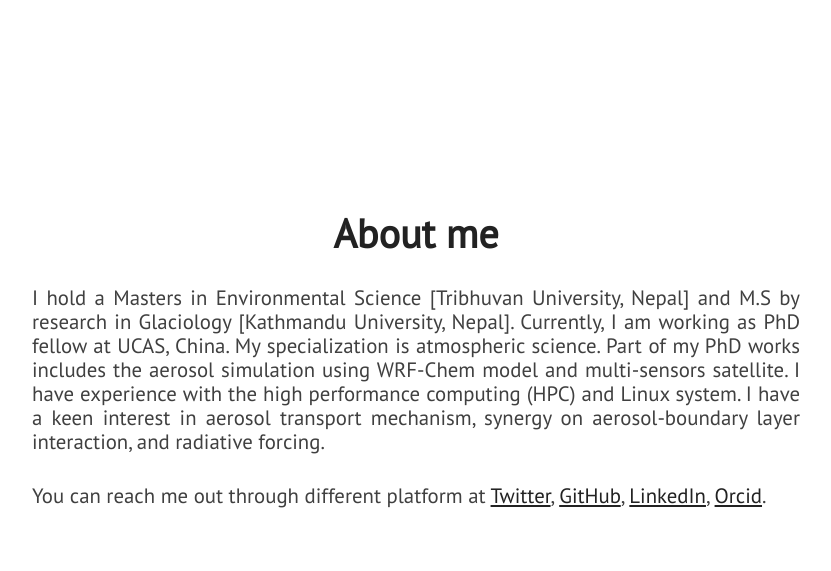
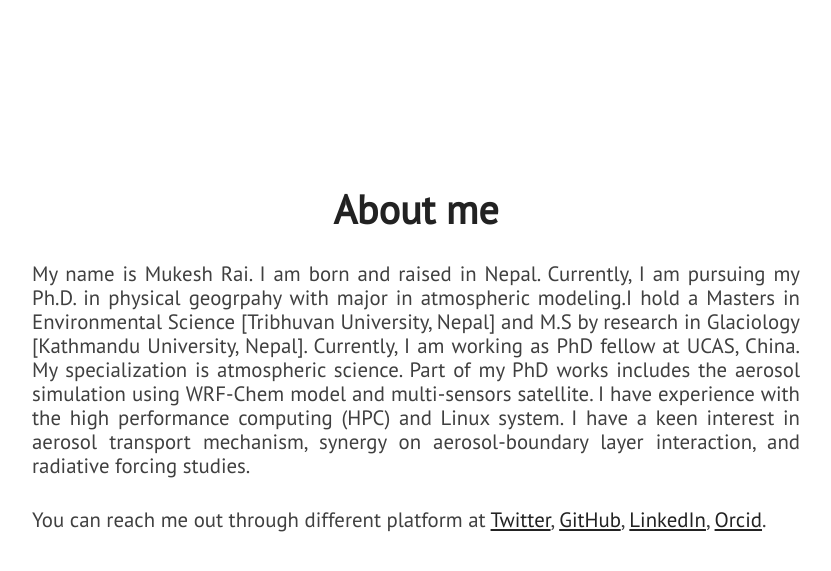
Before and after one commit to mukeshraeee/mukeshrai.github.io, a Jekyll site: the page built from index.html, in a window 1280 px wide and 900 px high, scrolled down 1056 px. Shown: the top 571 px of the window, without its empty margins (224-1055 px from the left). Built offline with Jekyll 4.4.1, drawn with Linux system fonts in a browser that asks for light colours; nearby versions of some CDN libraries.

Commit message:
Update about.html

```diff
--- a/_includes/about.html
+++ b/_includes/about.html
@@ -3,7 +3,7 @@
         <div id="about-text">
             <div class="section-heading">About me</div>
             <p class="paragraph-text justify-text">
-                I hold a Masters in Environmental Science [Tribhuvan University, Nepal] and M.S by research in Glaciology [Kathmandu University, Nepal]. Currently, I am working as PhD fellow at UCAS, China. My specialization is atmospheric science. Part of my PhD works includes the aerosol simulation using WRF-Chem model and multi-sensors satellite. I have experience with the high performance computing (HPC) and Linux system. I have a keen interest in aerosol transport mechanism, synergy on aerosol-boundary layer interaction, and radiative forcing.
+                My name is Mukesh Rai. I am born and raised in Nepal. Currently, I am pursuing my Ph.D. in physical geogrpahy with major in atmospheric modeling.I hold a Masters in Environmental Science [Tribhuvan University, Nepal] and M.S by research in Glaciology [Kathmandu University, Nepal]. Currently, I am working as PhD fellow at UCAS, China. My specialization is atmospheric science. Part of my PhD works includes the aerosol simulation using WRF-Chem model and multi-sensors satellite. I have experience with the high performance computing (HPC) and Linux system. I have a keen interest in aerosol transport mechanism, synergy on aerosol-boundary layer interaction, and radiative forcing studies.
             </p>
             </p>
             <p class="paragraph-text justify-text">
```
